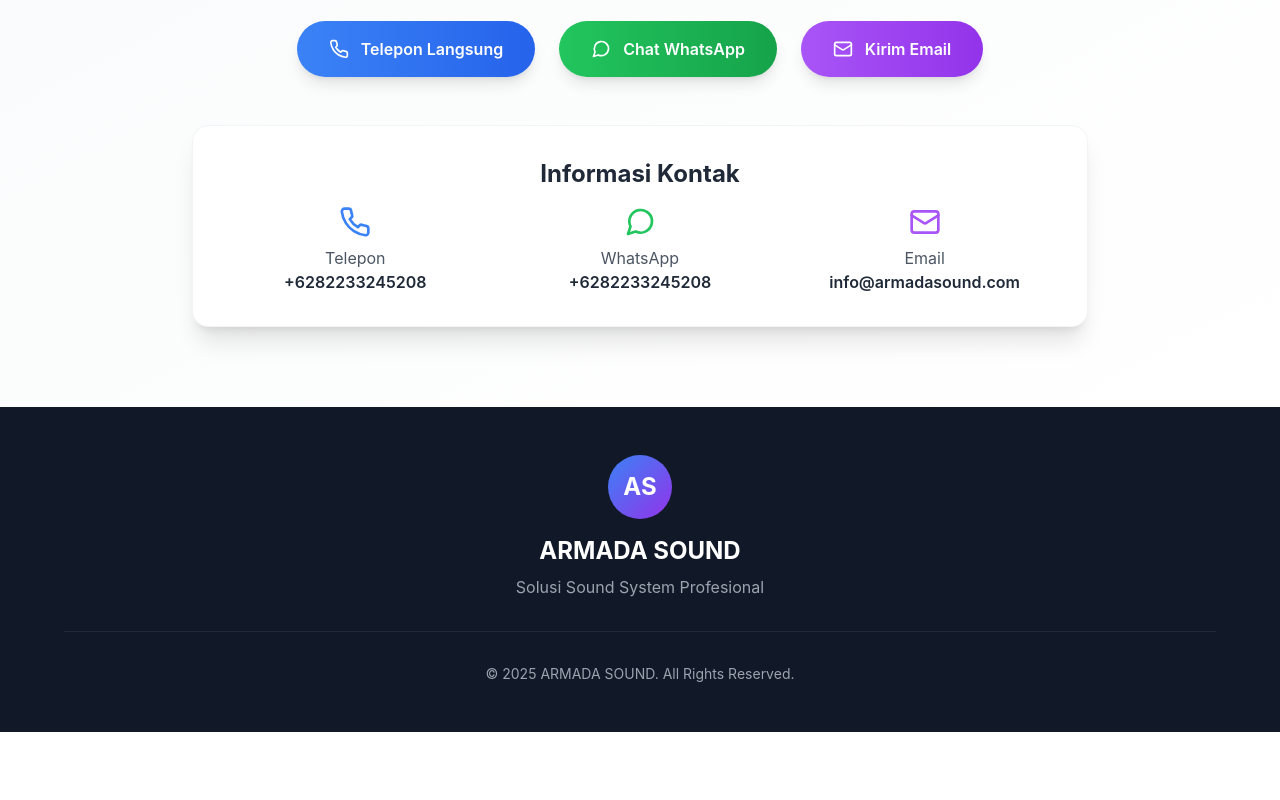
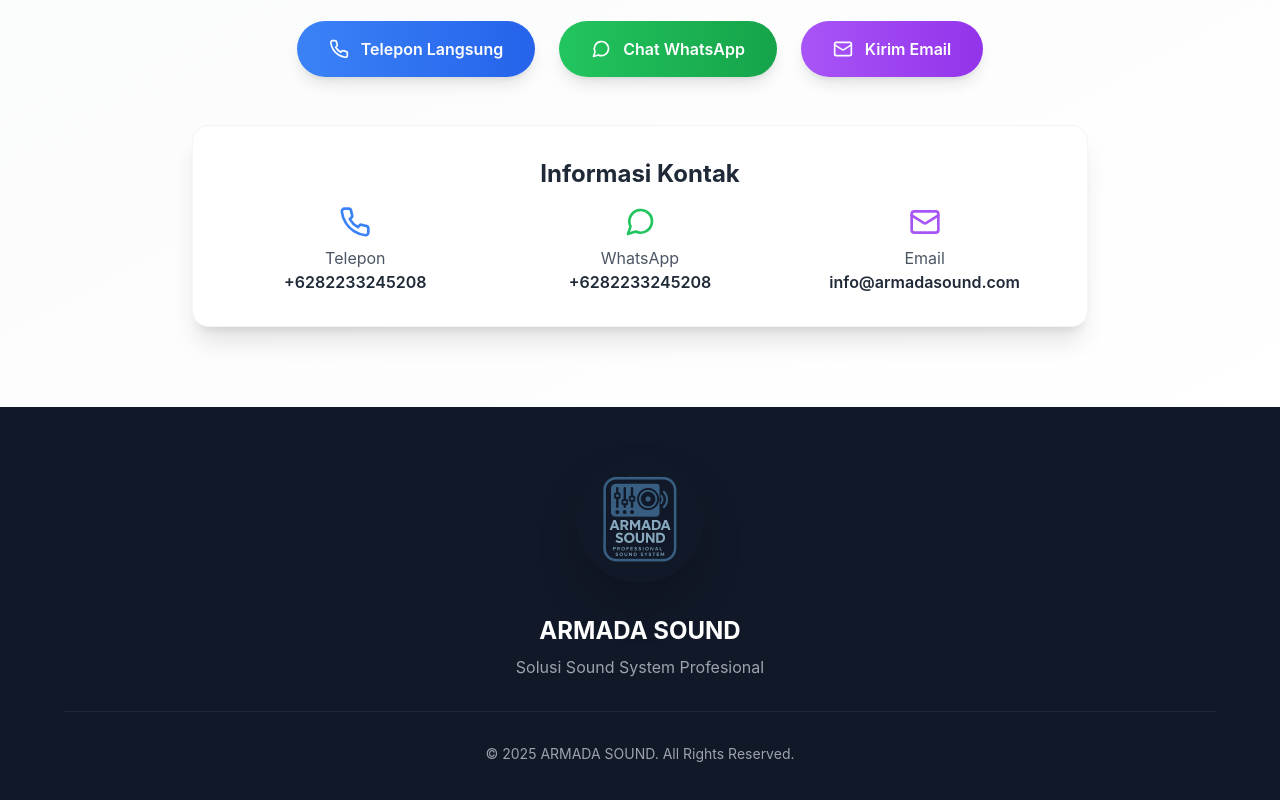
Before and after one commit to dadayan1234/armada-sound-web, a React (Create React App) app: page / in a window 1280 px wide. Shown: the part 3473-4273 px from the top of the page. Before the commit the page ends 4205 px from the top, so only its background shows below. Built offline with nearby package versions, Linux system fonts and the light colour scheme.

Commit message:
Replace logo text with image in footer and add hover effect

```diff
--- a/src/App.js
+++ b/src/App.js
@@ -402,8 +402,13 @@
       <footer className="bg-gray-900 text-white py-12 px-4">
         <div className="max-w-6xl mx-auto text-center">
           <div className="mb-8">
-            <div className="w-16 h-16 mx-auto bg-gradient-to-br from-blue-500 to-purple-600 rounded-full flex items-center justify-center text-2xl font-bold mb-4">
-              AS
+            {/* Logo */}
+            <div className="mb-8 transform hover:scale-105 transition-transform duration-300">
+              <img
+                src="/img/logo.PNG"
+                alt="Armada Sound Logo"
+                className="w-32 h-32 mx-auto rounded-full shadow-2xl object-cover"
+              />
             </div>
             <h3 className="text-2xl font-bold mb-2">ARMADA SOUND</h3>
             <p className="text-gray-400">Solusi Sound System Profesional</p>
```
